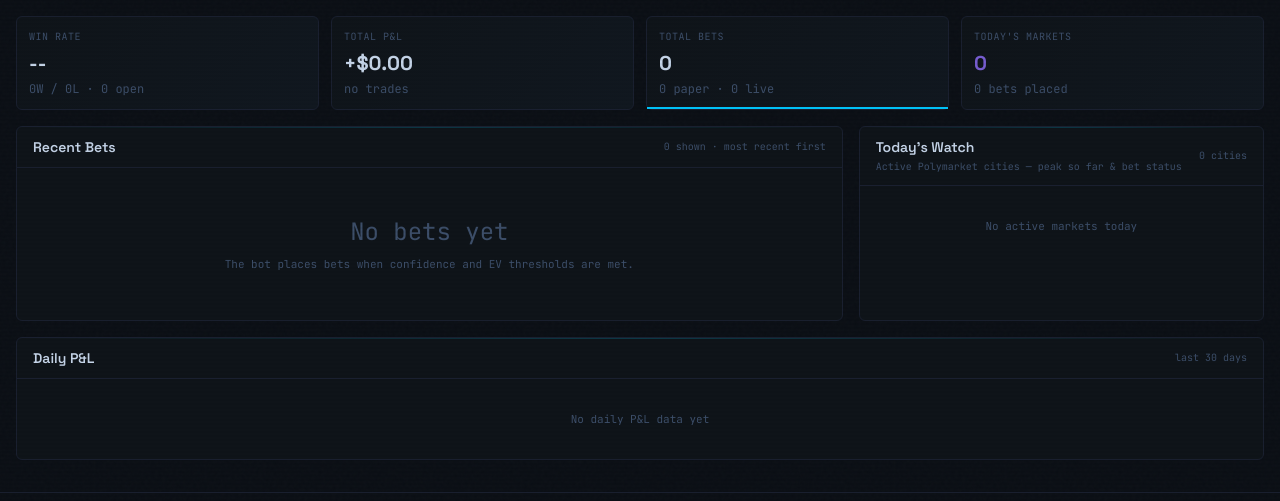
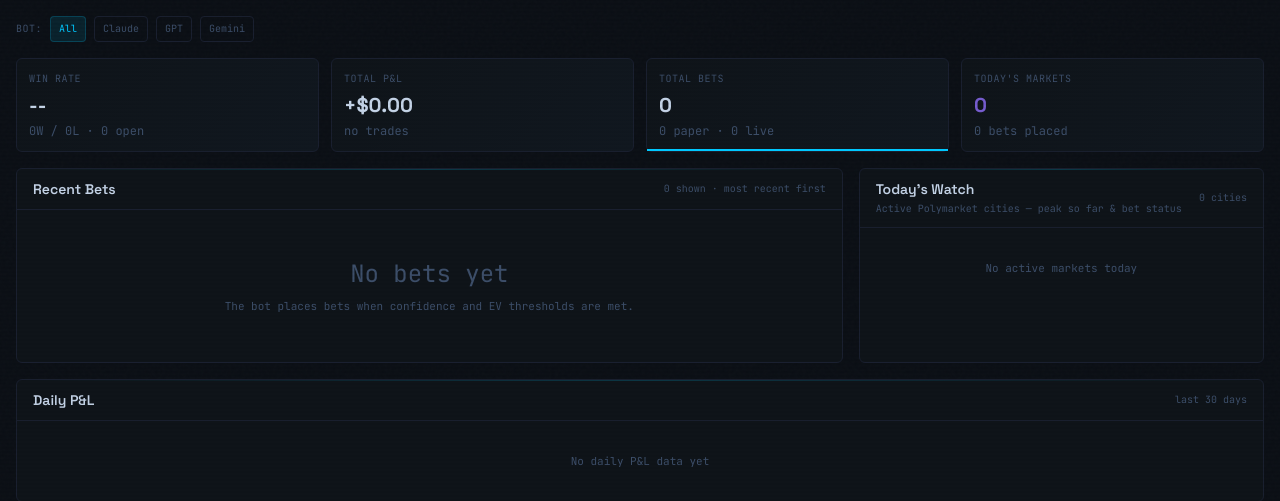
Before and after one commit to tintin222/poly-weather, a FastAPI app: page / in a window 1280 px wide. Shown: the part 49-550 px from the top of the page. Run offline with FastAPI, Linux system fonts and the light colour scheme; data that the repository does not hold is empty; some libraries are stand-ins or nearby versions.

Commit message:
feat: add LLM bot filter to main dashboard
Co-Authored-By: Claude Opus 4.6 (1M context) <noreply@anthropic.com>

```diff
--- a/src/web/app.py
+++ b/src/web/app.py
@@ -352,33 +352,41 @@ async def _run_forecast_job(city_key: str, city) -> None:
 # ---------------------------------------------------------------------------
 
 @app.get("/", response_class=HTMLResponse)
-async def dashboard(request: Request):
+async def dashboard(request: Request, bot: str = ""):
     db = get_db()
     conn = db.conn
 
+    # Bot filter
+    bot_filter = "AND llm_source = ?" if bot else ""
+    bot_filter_b = "AND b.llm_source = ?" if bot else ""
+    bot_params: list = [bot] if bot else []
+
     # Summary stats
-    total_bets = conn.execute("SELECT COUNT(*) as cnt FROM bets").fetchone()["cnt"]
+    total_bets = conn.execute(
+        f"SELECT COUNT(*) as cnt FROM bets WHERE 1=1 {bot_filter}", bot_params
+    ).fetchone()["cnt"]
     paper_bets = conn.execute(
-        "SELECT COUNT(*) as cnt FROM bets WHERE is_paper = 1"
+        f"SELECT COUNT(*) as cnt FROM bets WHERE is_paper = 1 {bot_filter}", bot_params
     ).fetchone()["cnt"]
     won_bets = conn.execute(
-        "SELECT COUNT(*) as cnt FROM bets WHERE won = 1"
+        f"SELECT COUNT(*) as cnt FROM bets WHERE won = 1 {bot_filter}", bot_params
     ).fetchone()["cnt"]
     lost_bets = conn.execute(
-        "SELECT COUNT(*) as cnt FROM bets WHERE won = 0"
+        f"SELECT COUNT(*) as cnt FROM bets WHERE won = 0 {bot_filter}", bot_params
     ).fetchone()["cnt"]
     pending_bets = conn.execute(
-        "SELECT COUNT(*) as cnt FROM bets WHERE won IS NULL"
+        f"SELECT COUNT(*) as cnt FROM bets WHERE won IS NULL {bot_filter}", bot_params
     ).fetchone()["cnt"]
     total_pnl = conn.execute(
-        "SELECT COALESCE(SUM(pnl), 0) as total FROM bets WHERE pnl IS NOT NULL"
+        f"SELECT COALESCE(SUM(pnl), 0) as total FROM bets WHERE pnl IS NOT NULL {bot_filter}",
+        bot_params,
     ).fetchone()["total"]
     total_cost = conn.execute(
-        "SELECT COALESCE(SUM(cost), 0) as total FROM bets"
+        f"SELECT COALESCE(SUM(cost), 0) as total FROM bets WHERE 1=1 {bot_filter}", bot_params
     ).fetchone()["total"]
 
     # Recent bets — include placed time and profit-if-win
-    recent_bets = conn.execute("""
+    recent_bets = conn.execute(f"""
         SELECT b.*,
                e.title as event_title,
                e.slug as event_slug,
@@ -386,9 +394,10 @@ async def dashboard(request: Request):
                (b.size - b.cost) as profit_if_win
         FROM bets b
         LEFT JOIN polymarket_events e ON b.event_id = e.event_id
+        WHERE 1=1 {bot_filter_b}
         ORDER BY b.created_at DESC
         LIMIT 50
-    """).fetchall()
+    """, bot_params).fetchall()
 
     # Today's watch: active markets merged with today's peaks and our latest bet per city
     from src.utils.time_utils import today_in_tz
@@ -424,7 +433,7 @@ async def dashboard(request: Request):
     """, (today,)).fetchall()
 
     # Daily P&L summary
-    daily_pnl = conn.execute("""
+    daily_pnl = conn.execute(f"""
         SELECT date,
                COUNT(*) as bet_count,
                SUM(cost) as total_cost,
@@ -432,10 +441,11 @@ async def dashboard(request: Request):
                SUM(CASE WHEN won = 0 THEN -cost ELSE 0 END) as loss,
                COALESCE(SUM(pnl), 0) as net_pnl
         FROM bets
+        WHERE 1=1 {bot_filter}
         GROUP BY date
         ORDER BY date DESC
         LIMIT 30
-    """).fetchall()
+    """, bot_params).fetchall()
 
     # Weather data stats
     observation_count = conn.execute(
@@ -476,6 +486,7 @@ async def dashboard(request: Request):
         "peak_count": peak_count,
         "cities_with_data": cities_with_data,
         "now": int(time.time()),
+        "filter_bot": bot,
     })
 
 
--- a/src/web/templates/dashboard.html
+++ b/src/web/templates/dashboard.html
@@ -113,6 +113,19 @@
   </header>
 
   <main class="p-4 max-w-[1600px] mx-auto space-y-4">
+
+    <!-- Bot Filter -->
+    <div class="flex items-center gap-2 animate-in" style="animation-delay:0.02s">
+      <span class="text-[10px] text-term-muted uppercase tracking-wider">Bot:</span>
+      <a href="/"
+         class="px-2 py-1 rounded text-[10px] border {% if not filter_bot %}bg-term-cyan/10 text-term-cyan border-term-cyan/20{% else %}text-term-muted border-term-border hover:text-term-text{% endif %}">All</a>
+      <a href="/?bot=claude"
+         class="px-2 py-1 rounded text-[10px] border {% if filter_bot == 'claude' %}bg-term-cyan/10 text-term-cyan border-term-cyan/20{% else %}text-term-muted border-term-border hover:text-term-text{% endif %}">Claude</a>
+      <a href="/?bot=gpt"
+         class="px-2 py-1 rounded text-[10px] border {% if filter_bot == 'gpt' %}bg-term-purple/10 text-term-purple border-term-purple/20{% else %}text-term-muted border-term-border hover:text-term-text{% endif %}">GPT</a>
+      <a href="/?bot=gemini"
+         class="px-2 py-1 rounded text-[10px] border {% if filter_bot == 'gemini' %}bg-term-green/10 text-term-green border-term-green/20{% else %}text-term-muted border-term-border hover:text-term-text{% endif %}">Gemini</a>
+    </div>
 
     <!-- Summary Cards -->
     <div class="grid grid-cols-2 md:grid-cols-4 gap-3 animate-in" style="animation-delay:0.05s">
```
